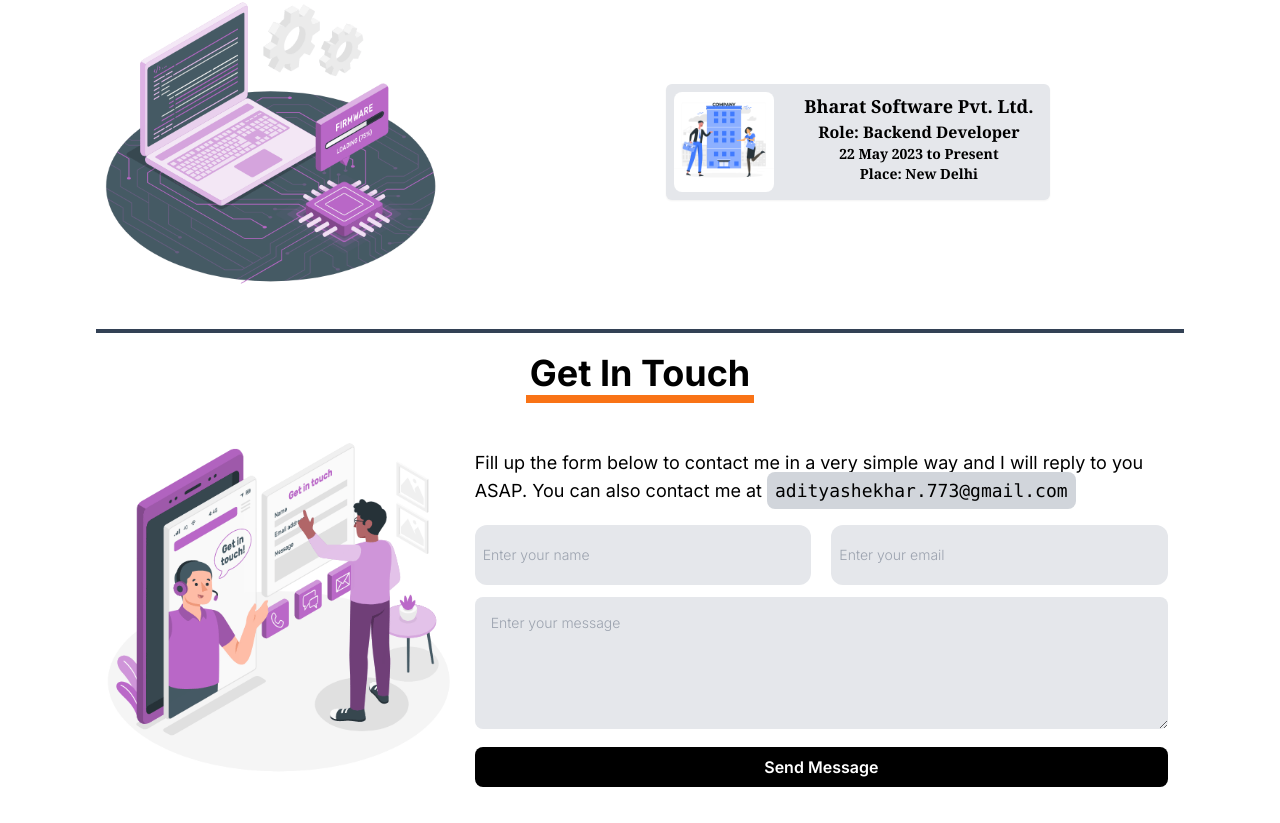
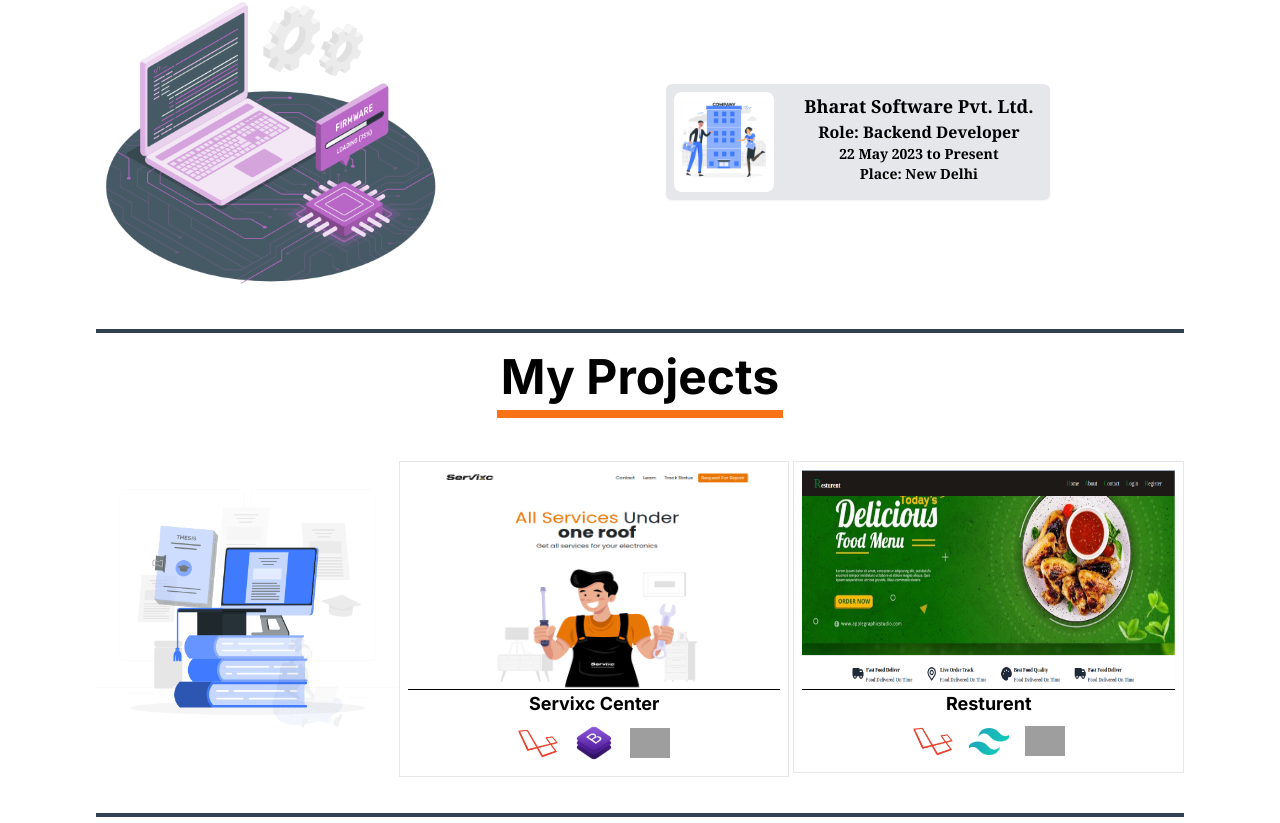
Before and after one commit to aditya-shekhar773/aditya_portfolio, a Next.js app: page / in a window 1280 px wide. Shown: the part 1974-2797 px from the top of the page. Built offline with nearby package versions, Linux system fonts and the light colour scheme; grey boxes are pictures that could not be loaded.

Commit message:
project add

```diff
--- a/src/app/Components/Education.jsx
+++ b/src/app/Components/Education.jsx
@@ -45,7 +45,7 @@
                     </div>
                     <div className="lg:w-2/3 md:w-2/3 flex flex-col ">
                         <div className=''>
-                            <h1 className='text-2xl font-semibold font-serif'>Education</h1>
+                            <h1 className='text-2xl font-semibold font-serif '>Education</h1>
                             <div className='mt-2 p-5'>
                                 <div className='justify-between items-center flex'>
                                     <h1 className='font-serif text-base lg:text-lg font-medium'>Bachelors of Computer Applications</h1>
--- a/src/app/Components/Hero.jsx
+++ b/src/app/Components/Hero.jsx
@@ -20,7 +20,7 @@
                 <div className="row mt-0 lg:flex md:flex">
                     <div className="lg:w-7/12 md:w-7/12">
                         <p className="mb-2 font-mono text-lg text-md font-bold" >Hi, I am</p>
-                        <p className="lg:text-5xl md:text-5xl text-3xl font-bold mt-2 font-serif">Aditya Shekhar</p>
+                        <p className="lg:text-5xl md:text-5xl text-3xl font-bold mt-2 font-serif ">Aditya Shekhar</p>
                         <p className="lg:text-xl md:text-xl font-mono text-sm mt-2 text-slate-400">&lt;An amateur developer./&gt;</p>
                         <p className="lead  text-2xl d-none d-md-block mt-3 font-sarif text-slate-500">
                             I am a developer-cum-student with specialization in <span className="">Web/App development</span>.
--- a/src/app/Components/Project.jsx
+++ b/src/app/Components/Project.jsx
@@ -5,29 +5,16 @@
 const Project = () => {
   const [projects, setProjects] = useState([
     {
-      name: "Fully Fuctional Spotify Clone",
-      video: "./videos/spotify_clone2.mp4",
-      link: "https://youtu.be/uVPqC_N0b3o",
-      tech: ["reactjs", "tailwind"]
+      name: "Fully Fuctional Servixc Center",
+      title: "Servixc Center",
+      img: "servix.png",
+      tech: ["laravel", "bootstrap","mysql"]
     },
     {
-      name: "Transport Software",
-      video: "./videos/transport_software2.mp4",
-      link: "https://youtu.be/3XCtpurfo_o",
-      tech: ["laravel", "vuejs"]
-    },
-    {
-      name: "Goods Pickup Request Portal",
-      video: "./videos/pickup.png",
-      isImg: true,
-      link: "#",
-      tech: ["html", "js", "php"]
-    },
-    {
-      name: "News Caliber",
-      video: "./videos/news_caliber2.mp4",
-      link: "https://youtu.be/8rUh4gBMMII",
-      tech: ["reactjs", "tailwind"]
+      name: "Fully Fuctional Resturent",
+      title: "Resturent",
+      img: "resturent.png",
+      tech: ["laravel", "tailwind","mysql"]
     },
 
 
@@ -48,48 +35,17 @@
           </div>
           <div className='grid grid-cols-1 lg:grid-cols-2 gap-1 my-4'>
             {projects.map((project, i) => (
-              <div
-                key={i}
-                onClick={() => window.open(project.link)}
-                onKeyDown={(e) => {
-                  if (e.key === 'Enter') {
-                    window.open(project.link);
-                  }
-                }}
-                className="cursor-pointer relative p-2 hover:bg-[rgb(0,0,0,0.2)] smoothify"
-                role="button"
-                tabIndex={0}
-              >
+              <div>
                 <span className="text-slate-400 hidden md:block typing">{project.name}</span>
-                <div>
-                  {project.isImg ? (
-                    <img
-                      alt={`Thumbnail for ${project.name}`}
-                      src={project.video}
-                      className="w-[400px] fadein"
-                    />
-                  ) : (
-                    <video
-                      autoPlay={false}
-                      onMouseOver={(e) => e.target.play()}
-                      onMouseLeave={(e) => e.target.pause()}
-                      muted
-                      loop
-                      className="w-[400px] fadein"
-                    >
-                      <source src={project.video} type="video/mp4" />
-                    </video>
-                  )}
-
-                  <div className="text-center">
-                    {project.tech.map((t, j) => (
-                      <img
-                        key={t + j}
-                        alt={`${t} logo`}
-                        src={`./IMG/${t}.png`}
-                        className="w-5 md:w-7 lg:w-10 mx-2 my-2 inline-block"
-                      />
-                    ))}
+                <div className='p-2 border'>
+                  <img alt="" src={`./IMG/${project.img}`} className="border-b border-black w-[450px] h-[220px] justify-items-center" />
+                  <span className=" text-lg font-bold">{project.title}</span>
+                  <div className='text-center'>
+                    {
+                      project.tech.map((t, i) => {
+                        return <img alt="" key={t + i} src={`./IMG/${t}.png`} className="w-5 md:w-7 lg:w-10 mx-2 my-2 inline-block" />
+                      })
+                    }
                   </div>
                 </div>
               </div>
--- a/src/app/page.js
+++ b/src/app/page.js
@@ -2,7 +2,7 @@
 import Hero from './Components/Hero';
 import Education from './Components/Education';
 import Company from './Components/Company';
-// import Project from './Components/Project';
+import Project from './Components/Project';
 import Contact from './Components/Contact';
 import Skill from './Components/Skill';
 
@@ -15,7 +15,7 @@
         <Education />
         <Skill/>
         <Company />
-        {/* <Project /> */}
+        <Project />
         <Contact />
       </div>
     </>
```
Also changed, not shown: public/IMG/resturent.png (added), public/IMG/servix.png (added).
